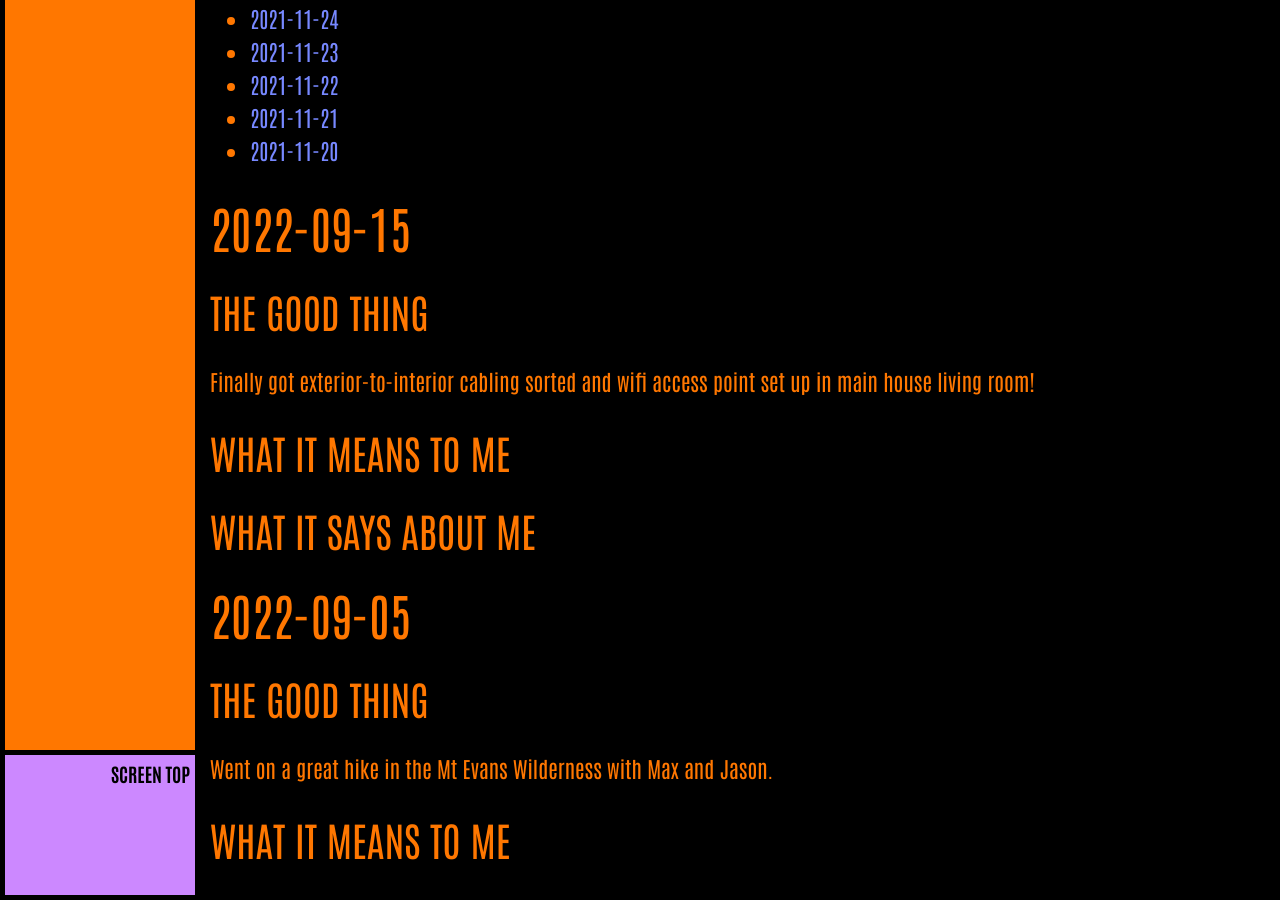
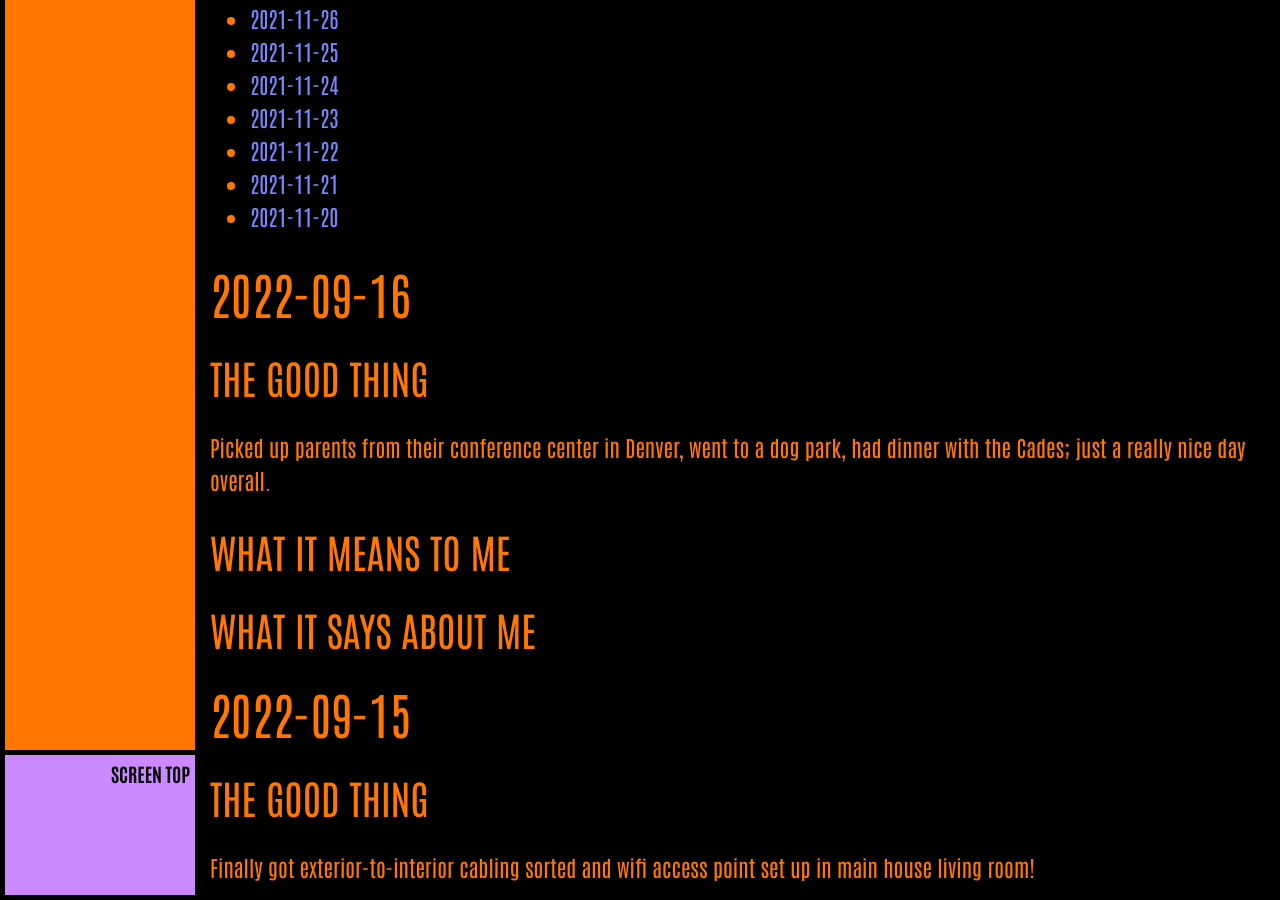
Before and after one commit to ArthurZey/arthurzey.github.io, a Jekyll site: the page built from _pages/one-good-thing.md, in a window 1280 px wide and 900 px high, scrolled down 5742 px. Built offline with Jekyll 4.4.1, drawn with Linux system fonts in a browser that asks for light colours; some of the changed text lies outside the part shown.

Commit message:
added stubs for 2022-09-08 and 2022-09-16

```diff
--- a/_pages/one-good-thing.md
+++ b/_pages/one-good-thing.md
@@ -13,12 +13,31 @@
 {:toc}
 {::options toc_levels="2" /}
 
+## 2022-09-16
+### The Good Thing
+Picked up parents from their conference center in Denver, went to a dog park, had dinner with the Cades; just a really nice day overall.
+### What It Means to Me
+
+### What It Says about Me
+
+
+
 ## 2022-09-15
 ### The Good Thing
 Finally got exterior-to-interior cabling sorted and wifi access point set up in main house living room!
 ### What It Means to Me
 
 ### What It Says about Me
+
+
+
+## 2022-09-08
+### The Good Thing
+Had a nice time hanging out with neighbor Jay and his friend Kevin at Aspen Peak Cellars.
+### What It Means to Me
+
+### What It Says about Me
+
 
 
 
```
Also changed, not shown: other parts of _pages/one-good-thing.md (+1 -1 lines).
